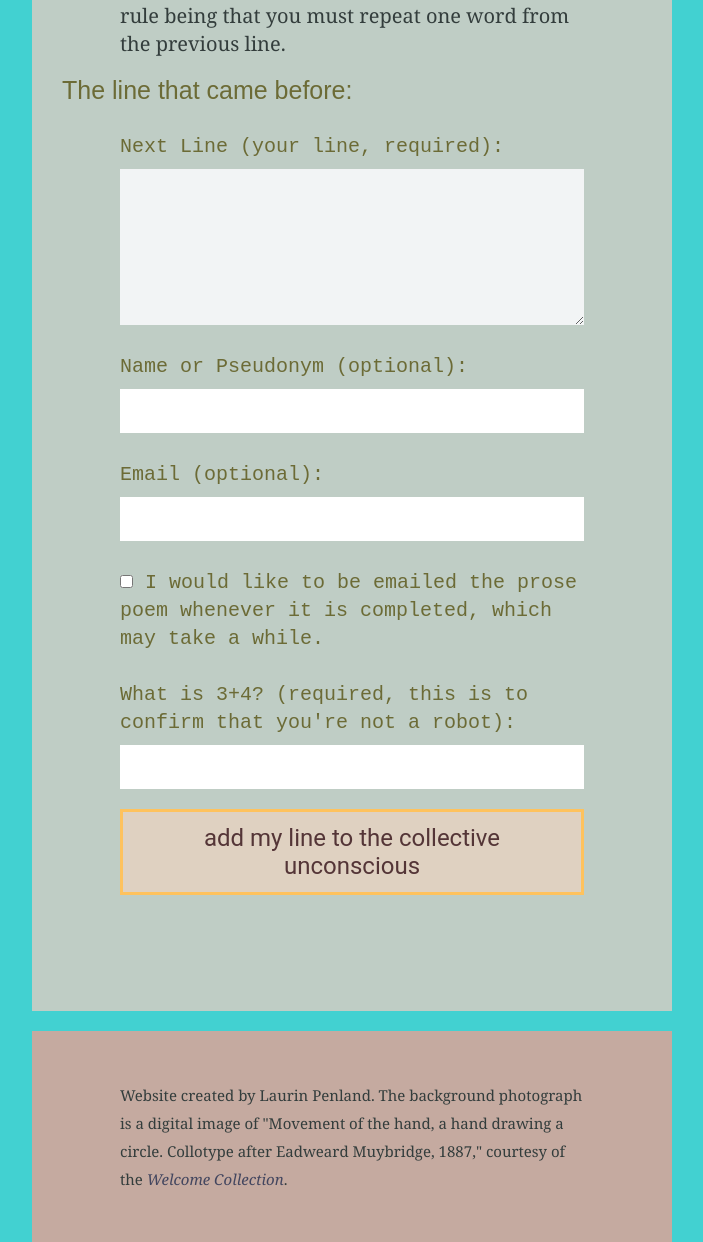
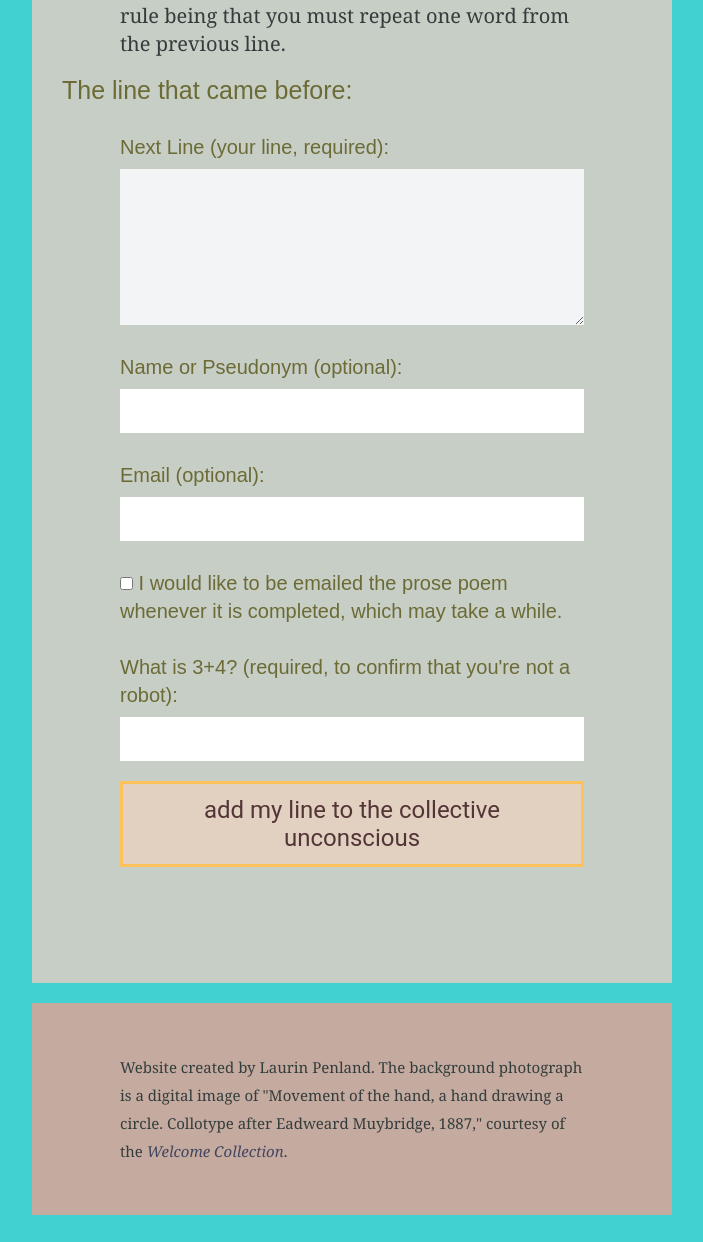
Before and after one commit to laurinpenland/laurinpenland.com, a PHP site: page /ExquisiteCorpse.php in a window 1280 px wide. Shown: the part 834-2076 px from the top of the page, without its empty margins (480-1183 px from the left). After the commit the page ends 2049 px from the top, so only its background shows below. Run offline with PHP 8.4, Linux system fonts and the light colour scheme; data that the repository does not hold is empty; some libraries are stand-ins or nearby versions.

```diff
--- a/ExquisiteCorpse.php
+++ b/ExquisiteCorpse.php
@@ -86,7 +86,7 @@ add info to database
 <!--if the form is empty, or the user hasn't hit submit, display the instructions>-->
 <?php if (!$action OR $error_message) { ?>
 
-  <article>
+  <article class= "article-exquisite-corpse">
     <h2>Let's Build a Poem</h2>
     <p>Send me a line, and I'll add it to a collective poem. We'll follow the rules of an old parlour game called "Exquisite Corpse," which was invented by surrealists in the 1920s.</p>
     <h3>What is an Exquisite Corpse Poem?</h3>
@@ -152,7 +152,7 @@ add info to database
         </label>
         <label for="math">
           <br /><br />
-          What is 3+4? (required, this is to confirm that you're not a robot):
+          What is 3+4? (required, to confirm that you're not a robot):
           <input type="text" name="math" id="math" required value="<?php echo $math;?>">
 
         <?php
--- a/styles/stylesheet.css
+++ b/styles/stylesheet.css
@@ -257,7 +257,7 @@ form {
 }
 
 label {
-	font-family: lucida sans typewriter, courier new, monospace;
+	font-family: helvetica new, sans-serif;
 	color: #6c6b36;
 }
 
@@ -315,6 +315,10 @@ article {
 	grid-area: main;
 }
 
+.article-exquisite-corpse {
+	background-color: rgb(206, 206, 197, .95);
+}
+
 h1 {
 	font-family: Haettenschweiler, impact, georgia, sans-serif;
 	color: #eb2a39;
@@ -361,8 +365,8 @@ h3 {
 }
 
 .web-developer-name {
-	margin-top: 15%;
-	margin-left: 45%;
+	margin-top: 20%;
+	margin-left: 47%;
 }
 
 /*------------------------ Links -----------------------*/
--- a/webdeveloper.php
+++ b/webdeveloper.php
@@ -41,7 +41,7 @@
 	<p><a href="https://github.com/laurinpenland/archival-supplies">View the repository on Github.</a></p>
 	<figure class="portfolio-image"></a>
 	<a href= "https://github.com/laurinpenland/finding-family-duke-archives" target="_blank">
-	<img src="./images/findingfamily.jpg" class="portfolio-image" alt="home page for Finding Family in Duke Archives website"/>
+	<img src="./images/FindingFamily.jpg" class="portfolio-image" alt="home page for Finding Family in Duke Archives website"/>
 	</a>
 	<figcaption>Website that helps researchers find family members in the archives at Duke.</figcaption>
 </figure>
```
